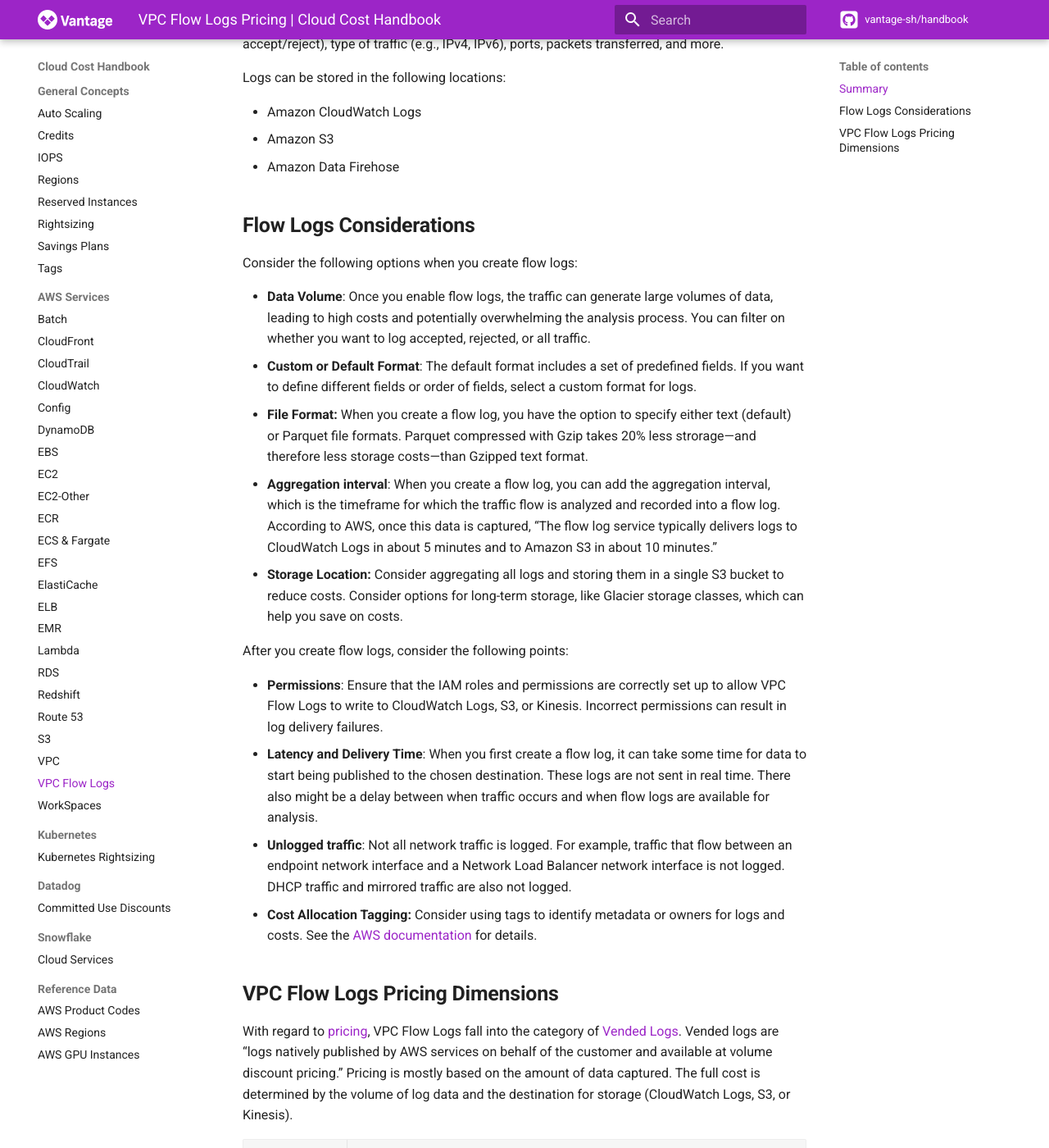
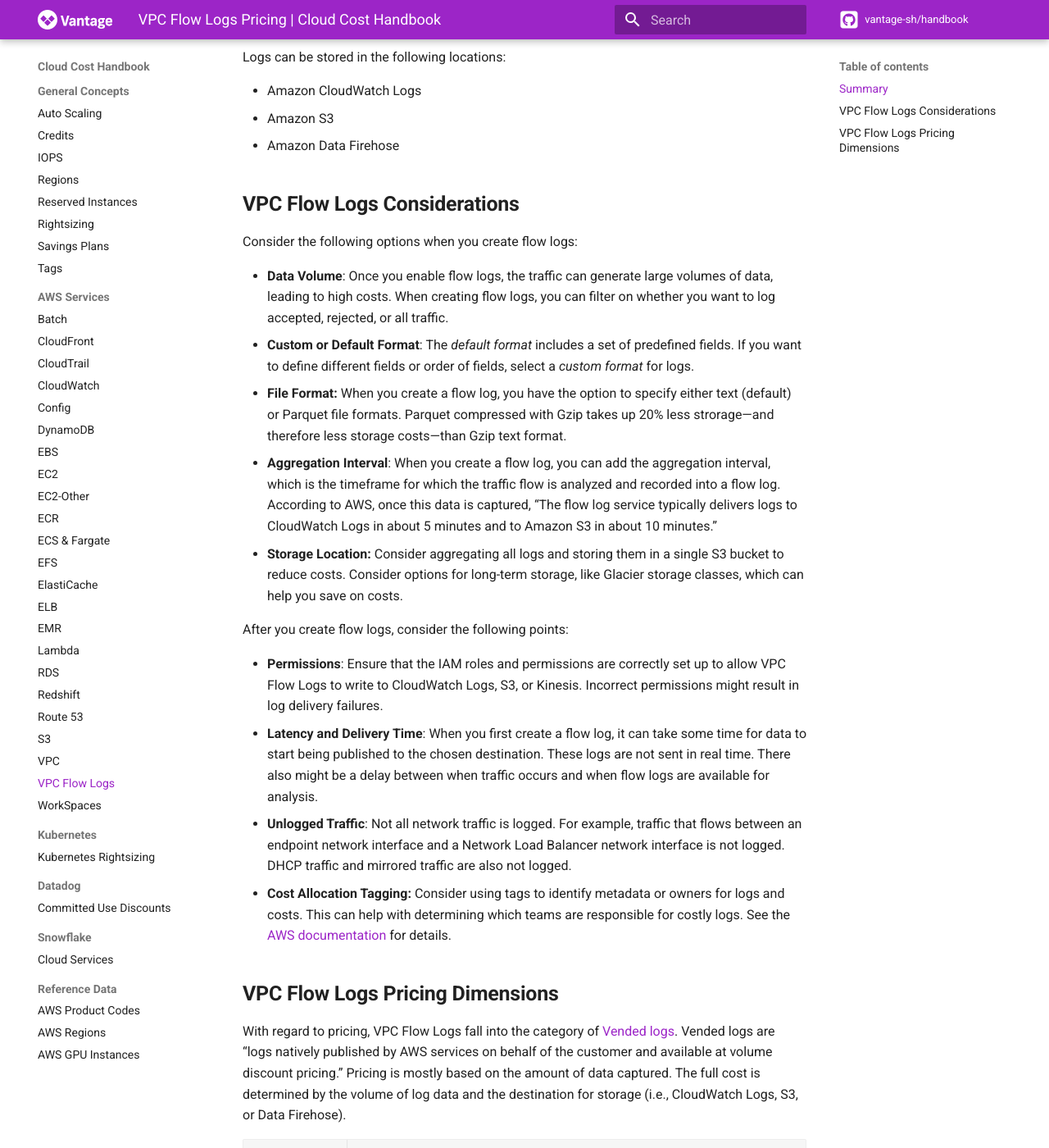
Before and after one commit to vantage-sh/handbook.vantage.sh, an MkDocs documentation site: the page built from docs/aws/services/vpc-flow-logs-pricing.md, in a window 1280 px wide and 1400 px high, scrolled down 558 px. Shown: the whole window at 82% size. Built offline with MkDocs 1.6.1 and Material for MkDocs 9.7.7, drawn with Linux system fonts in a browser that asks for light colours; comment, search, counter and statistics services are not loaded; some of the changed text lies outside the part shown.

Commit message:
copy edits

```diff
--- a/docs/aws/services/vpc-flow-logs-pricing.md
+++ b/docs/aws/services/vpc-flow-logs-pricing.md
@@ -1,14 +1,14 @@
 title: VPC Flow Logs Pricing | Cloud Cost Handbook
 
-[Amazon VPC Pricing Page](https://docs.aws.amazon.com/vpc/latest/userguide/flow-logs.html#flow-logs-pricing){ .md-button target="\_blank"}
+[Amazon VPC Flow Logs Pricing Page](https://docs.aws.amazon.com/vpc/latest/userguide/flow-logs.html#flow-logs-pricing){ .md-button target="\_blank"}
 
 ## Summary
 
-VPC Flow Logs is an Amazon Web Services (AWS) feature that records inbound and outbound IP traffic information from your Virtual Private Cloud (VPC). Flow logs can be used for many uses cases, including:
+VPC Flow Logs is an AWS feature that records inbound and outbound IP traffic information from your Virtual Private Cloud (VPC). Flow logs can be used for many uses cases, including:
 
 - Monitor network traffic patterns between source and destination.
 - Review traffic flows for compliance requirements and security reviews.
-- Monitor for performance and potential bottlenecks. You can review for bytes and packets transferred, latency, and protocol distribution (e.g., percentage of traffic using TCP, UDP, etc.) packet
+- Monitor for performance and potential bottlenecks. You can review for bytes and packets transferred, latency, and protocol distribution (e.g., percentage of traffic using TCP, UDP, etc.) and packet loss.
 
 VPC Flow Logs capture metadata about the traffic flow, such as protocol, bytes, action (e.g., accept/reject), type of traffic (e.g., IPv4, IPv6), ports, packets transferred, and more.
 
@@ -18,31 +18,31 @@
 - Amazon S3
 - Amazon Data Firehose
 
-## Flow Logs Considerations
+## VPC Flow Logs Considerations
 
 Consider the following options when you create flow logs:
 
-- **Data Volume**: Once you enable flow logs, the traffic can generate large volumes of data, leading to high costs and potentially overwhelming the analysis process. You can filter on whether you want to log accepted, rejected, or all traffic.
-- **Custom or Default Format**: The default format includes a set of predefined fields. If you want to define different fields or order of fields, select a custom format for logs.
-- **File Format:** When you create a flow log, you have the option to specify either text (default) or Parquet file formats. Parquet compressed with Gzip takes 20% less strorage—and therefore less storage costs—than Gzipped text format.
-- **Aggregation interval**: When you create a flow log, you can add the aggregation interval, which is the timeframe for which the traffic flow is analyzed and recorded into a flow log. According to AWS, once this data is captured, “The flow log service typically delivers logs to CloudWatch Logs in about 5 minutes and to Amazon S3 in about 10 minutes.”
+- **Data Volume**: Once you enable flow logs, the traffic can generate large volumes of data, leading to high costs. When creating flow logs, you can filter on whether you want to log accepted, rejected, or all traffic.
+- **Custom or Default Format**: The _default format_ includes a set of predefined fields. If you want to define different fields or order of fields, select a _custom format_ for logs.
+- **File Format:** When you create a flow log, you have the option to specify either text (default) or Parquet file formats. Parquet compressed with Gzip takes up 20% less strorage—and therefore less storage costs—than Gzip text format.
+- **Aggregation Interval**: When you create a flow log, you can add the aggregation interval, which is the timeframe for which the traffic flow is analyzed and recorded into a flow log. According to AWS, once this data is captured, “The flow log service typically delivers logs to CloudWatch Logs in about 5 minutes and to Amazon S3 in about 10 minutes.”
 - **Storage Location:** Consider aggregating all logs and storing them in a single S3 bucket to reduce costs. Consider options for long-term storage, like Glacier storage classes, which can help you save on costs.
 
 After you create flow logs, consider the following points:
 
-- **Permissions**: Ensure that the IAM roles and permissions are correctly set up to allow VPC Flow Logs to write to CloudWatch Logs, S3, or Kinesis. Incorrect permissions can result in log delivery failures.
+- **Permissions**: Ensure that the IAM roles and permissions are correctly set up to allow VPC Flow Logs to write to CloudWatch Logs, S3, or Kinesis. Incorrect permissions might result in log delivery failures.
 - **Latency and Delivery Time**: When you first create a flow log, it can take some time for data to start being published to the chosen destination. These logs are not sent in real time. There also might be a delay between when traffic occurs and when flow logs are available for analysis.
-- **Unlogged traffic**: Not all network traffic is logged. For example, traffic that flow between an endpoint network interface and a Network Load Balancer network interface is not logged. DHCP traffic and mirrored traffic are also not logged.
-- **Cost Allocation Tagging:** Consider using tags to identify metadata or owners for logs and costs. See the [AWS documentation](https://docs.aws.amazon.com/awsaccountbilling/latest/aboutv2/cost-alloc-tags.html) for details.
+- **Unlogged Traffic**: Not all network traffic is logged. For example, traffic that flows between an endpoint network interface and a Network Load Balancer network interface is not logged. DHCP traffic and mirrored traffic are also not logged.
+- **Cost Allocation Tagging:** Consider using tags to identify metadata or owners for logs and costs. This can help with determining which teams are responsible for costly logs. See the [AWS documentation](https://docs.aws.amazon.com/awsaccountbilling/latest/aboutv2/cost-alloc-tags.html) for details.
 
 ## VPC Flow Logs Pricing Dimensions
 
-With regard to [pricing](https://docs.aws.amazon.com/vpc/latest/userguide/flow-logs.html#flow-logs-pricing), VPC Flow Logs fall into the category of [Vended Logs](https://aws.amazon.com/cloudwatch/pricing/#Vended_Logs). Vended logs are “logs natively published by AWS services on behalf of the customer and available at volume discount pricing.” Pricing is mostly based on the amount of data captured. The full cost is determined by the volume of log data and the destination for storage (CloudWatch Logs, S3, or Kinesis).
+With regard to pricing, VPC Flow Logs fall into the category of [Vended logs](https://aws.amazon.com/cloudwatch/pricing/#Vended_Logs). Vended logs are “logs natively published by AWS services on behalf of the customer and available at volume discount pricing.” Pricing is mostly based on the amount of data captured. The full cost is determined by the volume of log data and the destination for storage (i.e., CloudWatch Logs, S3, or Data Firehose).
 
 | Dimension       | Description                                                                                                                                                                                                                                                                            |
 | --------------- | -------------------------------------------------------------------------------------------------------------------------------------------------------------------------------------------------------------------------------------------------------------------------------------- |
-| Data Ingestion  | Pricing varies based on ingestion location—CloudWatch Logs, S3, and Kinesis Data Firehouse. For CloudWatch Logs, there are Standard and Infrequent Access options. Charges are based on the amount of data ingested. Per GB charges decrease as the amount of data ingested increases. |
-| Storage Charges | The cost of storing the log data. For CloudWatch Logs, you’re charged per GB per month. For S3, charges are per GB per month for data stored, with different rates for Standard to Glacier storage classes.                                                                            |
+| Data Ingestion  | Pricing varies based on ingestion location—CloudWatch Logs, S3, and Data Firehose. For CloudWatch Logs, there are Standard and Infrequent Access options. Charges are based on the amount of data ingested. Per GB charges decrease as the amount of data ingested increases. |
+| Storage Charges | The cost of storing the log data. For CloudWatch Logs, you’re charged per GB per month. For S3, charges are per GB per month for data stored, with different rates for Standard and Glacier storage classes.                                                                            |
 
 <br/>
 
```
